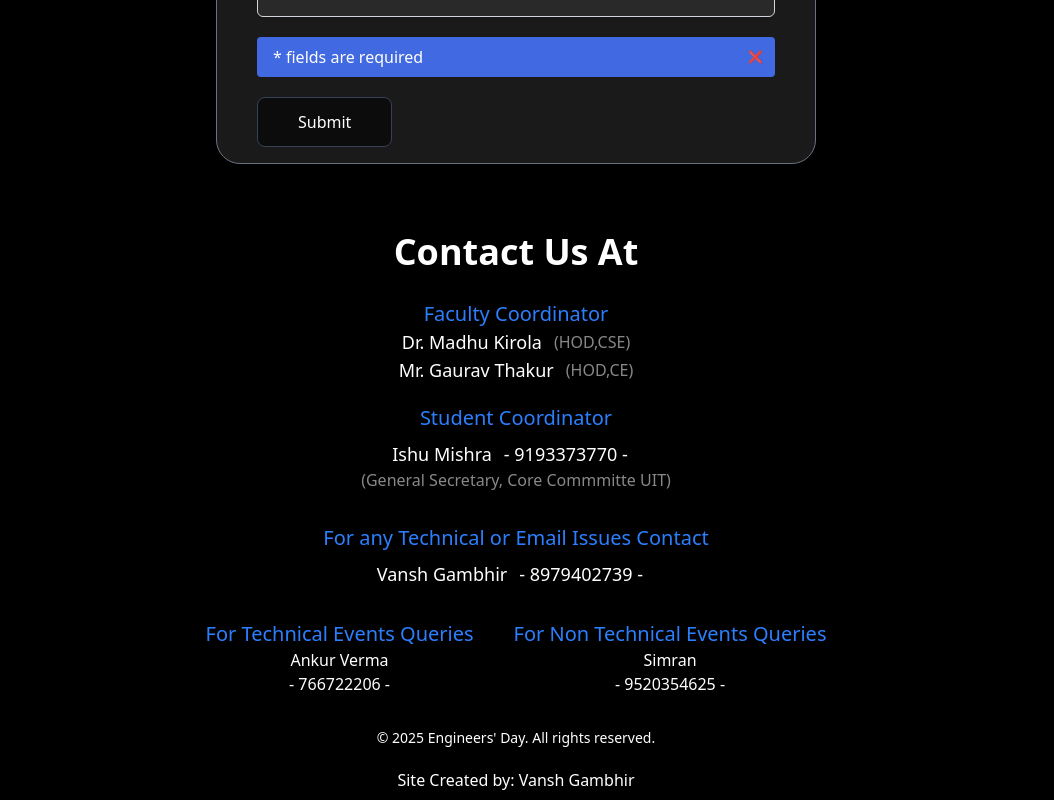
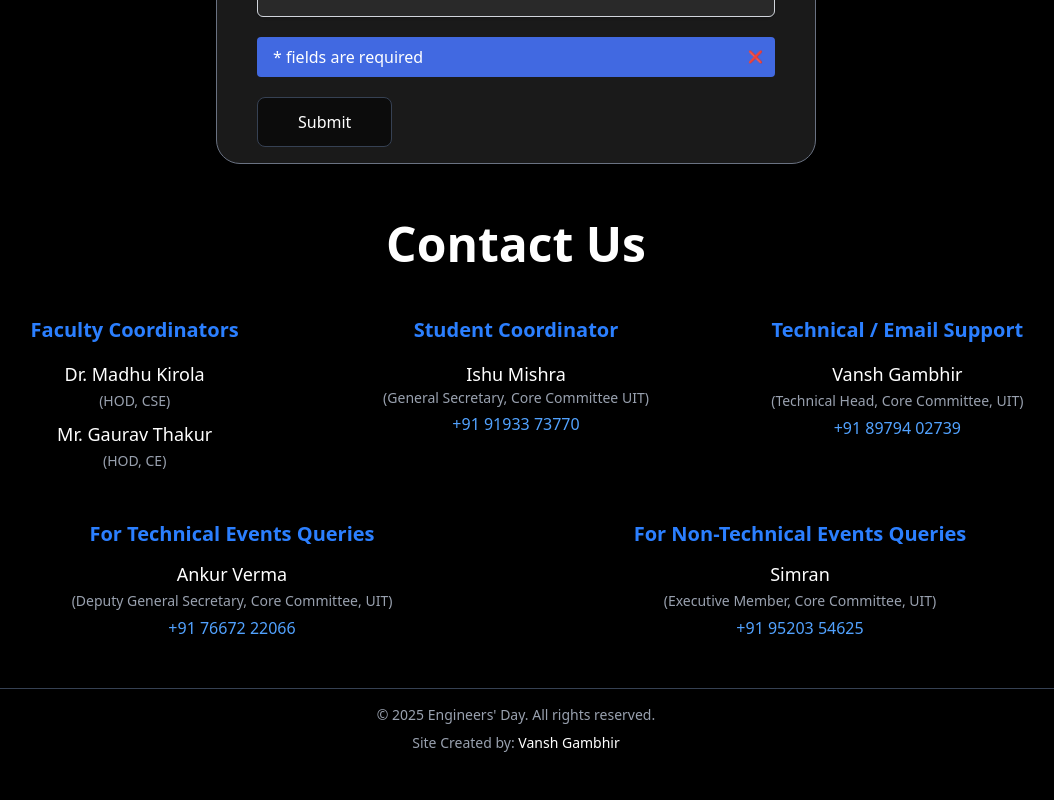
Before and after one commit to P94Vansh/engineers-day, a Next.js app: page /register in a window 1280 px wide. Shown: the part 1272-2072 px from the top of the page, without its empty margins (124-1178 px from the left). After the commit the page ends 2049 px from the top, so only its background shows below. Built offline with nearby package versions, Linux system fonts and the light colour scheme.

Commit message:
Made changes in ui for example set the container property, fixed footer etc

```diff
--- a/src/app/page.js
+++ b/src/app/page.js
@@ -117,7 +117,7 @@ export default function Home() {
       </div>
     </div>
       <hr className="bg-white h-0.5" />
-      <div className="w-full rounded-md flex flex-col md:justify-center  antialiased bg-grid-white/[0.02] relative overflow-hidden items-center">
+      <div className="w-full rounded-md flex flex-col md:justify-center  antialiased bg-grid-white/[0.02] relative overflow-hidden items-center py-10 ">
         <TypewriterEffectSmooth words={[{ text: 'Why' }, { text: "Engineers'" }, { text: "Day?" }]} />
         <div className="w-full flex md:flex-row flex-col-reverse items-center justify-center px-4 pt-10">
           <div className="md:w-[50%] w-[100%] px-3 text-white font-sans md:text-xl text-md">
@@ -146,9 +146,9 @@ export default function Home() {
       <div className="flex flex-col w-full justify-center items-center">
         <TypewriterEffectSmooth words={typeWriterPatrons} />
         <div className="flex md:flex-row flex-col justify-center items-center ">
-          <ImageBox src="/chancellorsir.jpg" title="Chief Patron" name="Shri Jitender Joshi" pos="President,Uttaranchal University" />
+          <ImageBox src="/chancellorsir.png" title="Chief Patron" name="Shri Jitender Joshi" pos="President,Uttaranchal University" />
 
-          <ImageBox src="/vc.jpg" title="Co-Chief Patron" name="Ms. Ankita Joshi" pos="Vice President,Uttaranchal University" />
+          <ImageBox src="/vc.png" title="Co-Chief Patron" name="Ms. Ankita Joshi" pos="Vice President,Uttaranchal University" />
         </div>
         <div className="flex md:flex-row flex-wrap flex-col justify-center items-center">
 
@@ -166,10 +166,10 @@ export default function Home() {
         <ImageBox title={'Student Coordinator'} src="/studco.jpg" name="Ishu Mishra" pos="General Secretary, Core Committee" />
       </div>
       <hr className="bg-white h-0.5" />
-      <div className="h-[40rem] w-full bg-black flex flex-col items-center justify-center overflow-hidden rounded-md">
+      <div className="h-[40rem] w-full container mx-auto bg-black flex flex-col items-center justify-center overflow-hidden rounded-md">
         <Image src={'/UuLogo.jpg'} className="bg-white p-5 rounded-2xl" alt="University Logo" width={300} height={300} />
         <TypewriterEffectSmooth words={[{ text: 'About' }, { text: 'Uttaranchal' }, { text: 'Institute' }, { text: 'Of' }, { text: 'Technology' }]} />
-        <div className="text-white font-serif md:text-2xl text-md p-3">Uttaranchal Institute of Technology (UIT), established in 2006 in Dehradun, is a premier engineering college under Uttaranchal University. UIT offers industry-aligned B.Tech and M.Tech programs, fostering innovation, research, and leadership. With modern infrastructure, expert faculty, and strong placement records, UIT empowers students to become globally competitive professionals. Its vibrant campus culture and academic excellence make it a top choice for aspiring engineers in Uttarakhand.</div>
+        <div className="text-white text-justify font-serif md:text-2xl text-md p-3">Uttaranchal Institute of Technology (UIT), established in 2006 in Dehradun, is a premier engineering college under Uttaranchal University. UIT offers industry-aligned B.Tech and M.Tech programs, fostering innovation, research, and leadership. With modern infrastructure, expert faculty, and strong placement records, UIT empowers students to become globally competitive professionals. Its vibrant campus culture and academic excellence make it a top choice for aspiring engineers in Uttarakhand.</div>
       <div className="w-[40rem] h-40 relative">
         {/* Gradients */}
         <div className="absolute inset-x-20 top-0 bg-gradient-to-r from-transparent via-indigo-500 to-transparent h-[2px] w-3/4 blur-sm" />
@@ -190,11 +190,11 @@ export default function Home() {
           </div>
       </div>
       <hr className="bg-white h-0.5" />
-      <div className="md:h-[50rem] h-[60rem] w-full bg-black flex flex-col items-center justify-center overflow-hidden rounded-md">
+      <div className="md:h-[50rem] h-[60rem] container mx-auto w-full bg-black flex flex-col items-center justify-center overflow-hidden rounded-md">
         <Image src={'/CoreCommitteeLogo.png'} alt="Core Committe Logo" width={130} height={130} />
         <TypewriterEffectSmooth words={[{ text: 'What' }, { text: 'is' }, { text: 'Core' }, { text: 'Committee?' }]} />
-        <div className=" w-full flex md:flex-row flex-col justify-center items-center p-7 gap-3">
-          <div className="text-white text-md md:text-2xl">The Core Committee is the flagship club of UIT, bringing
+        <div className=" w-full flex md:flex-row flex-col justify-center items-center p-7 gap-5 md:gap-9">
+          <div className="text-white text-md md:text-2xl text-justify">The Core Committee is the flagship club of UIT, bringing
             together representatives from all student clubs under
             one roof. It serves as the central body that plans,
             coordinates, and executes the flagship fests and major
--- a/src/components/Footer.jsx
+++ b/src/components/Footer.jsx
@@ -3,64 +3,102 @@ import React from "react";
 
 const Footer = ({ id }) => {
   return (
-    <div>
-      <div id={id} className="bg-black">
-        <div className="text-white text-center p-4 py-7 text-4xl font-semibold">
-          Contact Us At
-        </div>
-        <div className=" text-center text-xl text-blue-500">
-          Faculty Coordinator
-        </div>
-        <div className="md:flex-row flex flex-col md:gap-3 justify-center items-center">
-          <div className="text-white text-center text-lg ">Dr. Madhu Kirola</div>
-          <div className="text-[#888]">(HOD,CSE)</div>
-        </div>
-        <div className="md:flex-row flex flex-col md:gap-3 justify-center items-center">
-          <div className="text-white text-center text-lg ">Mr. Gaurav Thakur</div>
-          <div className="text-[#888]">(HOD,CE)</div>
-        </div>
-        <div className="text-center mt-5 text-xl text-blue-500 ">
-          Student Coordinator
-        </div>
-        <div className=" mt-2 flex flex-col  justify-center items-center">
-          <div className="text-white text-center text-lg  flex flex-col lg:flex-row ">
-            Ishu Mishra <div className="px-3 cursor-pointer" onClick={() => window.location.href = "tel:+919193373770"}>- 9193373770 - </div>
-          </div>
-          <div className="text-[#888]">(General Secretary, Core Commmitte UIT)</div>
+    <footer id={id} className="bg-black text-white">
+      <h2 className="text-center md:text-5xl text-3xl pt-4 font-bold ">Contact Us</h2>
+      {/* Main Container */}
+      <div className="max-w-6xl mx-auto px-6 py-12 grid grid-cols-1 md:grid-cols-3 gap-10">
+
+        {/* Faculty Coordinators */}
+        <div>
+          <h3 className="text-xl font-semibold text-blue-500 mb-4 text-center  ">
+            Faculty Coordinators
+          </h3>
+          <ul className="space-y-2 text-center  ">
+            <li>
+              <span className="block text-lg">Dr. Madhu Kirola</span>
+              <span className="text-gray-400 text-sm">(HOD, CSE)</span>
+            </li>
+            <li>
+              <span className="block text-lg">Mr. Gaurav Thakur</span>
+              <span className="text-gray-400 text-sm">(HOD, CE)</span>
+            </li>
+          </ul>
         </div>
 
-
-        <div className="text-center text-xl mt-8 text-blue-500 ">
-          For any Technical or Email Issues Contact
-        </div>
-        <div className="md:flex-row mt-2 flex flex-col md:gap-3 justify-center items-center">
-          <div className="text-white text-center text-lg  flex flex-col lg:flex-row ">
-            Vansh Gambhir <div className="px-3 cursor-pointer" onClick={() => window.location.href = "tel:+918979402739"}>- 8979402739 - </div>
+        {/* Student Coordinator */}
+        <div>
+          <h3 className="text-xl font-semibold text-blue-500 mb-4 text-center  ">
+            Student Coordinator
+          </h3>
+          <div className="text-center  ">
+            <p className="text-lg">Ishu Mishra</p>
+            <p className="text-gray-400 text-sm">(General Secretary, Core Committee UIT)</p>
+            <a
+              href="tel:+919193373770"
+              className="block mt-1 text-blue-400 hover:underline"
+            >
+              +91 91933 73770
+            </a>
           </div>
         </div>
-        <div className="flex md:gap-10 gap-6 flex-wrap justify-center items-center">
-          <div>
-            <div className="text-center text-xl mt-8 text-blue-500 ">For Technical Events Queries</div>
-            <div className="text-white text-center">Ankur Verma</div>
-            <div className="px-3 cursor-pointer text-white text-center" onClick={() => window.location.href = "tel:+917667222066"}>- 766722206 - </div>
 
+        {/* Technical Support */}
+        <div>
+          <h3 className="text-xl font-semibold text-blue-500 mb-4 text-center  ">
+            Technical / Email Support
+          </h3>
+          <div className="text-center  ">
+            <p className="text-lg">Vansh Gambhir</p>
+            <span className="text-gray-400 text-sm">(Technical Head, Core Committee, UIT)</span>
+            <a
+              href="tel:+918979402739"
+              className="block mt-1 text-blue-400 hover:underline"
+            >
+              +91 89794 02739
+            </a>
           </div>
-          <div>
-          <div className="text-center text-xl mt-8 text-blue-500 ">For Non Technical Events Queries</div>
-          <div className="text-white text-center">Simran</div>
-            <div className="px-3 cursor-pointer text-white text-center" onClick={() => window.location.href = "tel:+919520354625"}>- 9520354625 - </div>
-            </div>
-        </div>
-
-        <div className="text-white text-center mt-8 text-sm pb-2">
-          &copy; 2025 Engineers&apos; Day. All rights reserved.
-        </div>
-
-        <div className="md:text-md mt-3 pb-2 text-white text-center font-light font-md  ">
-          Site Created by: <br className="md:hidden" /> Vansh Gambhir
         </div>
       </div>
-    </div>
+
+      {/* Event Queries */}
+      <div className="max-w-6xl mx-auto px-6 grid grid-cols-1 md:grid-cols-2 gap-8 text-center  ">
+        <div>
+          <h3 className="text-xl font-semibold text-blue-500 mb-3">
+            For Technical Events Queries
+          </h3>
+          <p className="text-lg">Ankur Verma</p>
+          <span className="text-gray-400 text-sm">(Deputy General Secretary, Core Committee, UIT)</span>
+          <a
+            href="tel:+917667222066"
+            className="block mt-1 text-blue-400 hover:underline"
+          >
+            +91 76672 22066
+          </a>
+        </div>
+        <div>
+          <h3 className="text-xl font-semibold text-blue-500 mb-3">
+            For Non-Technical Events Queries
+          </h3>
+          <p className="text-lg">Simran</p>
+          <span className="text-gray-400 text-sm">(Executive Member, Core Committee, UIT)</span>
+          <a
+            href="tel:+919520354625"
+            className="block mt-1 text-blue-400 hover:underline"
+          >
+            +91 95203 54625
+          </a>
+        </div>
+      </div>
+
+      {/* Bottom Bar */}
+      <div className="mt-12 border-t border-gray-700 pt-4 pb-6 text-center text-sm text-gray-400">
+        <p>&copy; 2025 Engineers&apos; Day. All rights reserved.</p>
+        <p className="mt-2">
+          Site Created by:{" "}
+          <span className="text-white font-medium">Vansh Gambhir</span>
+        </p>
+      </div>
+    </footer>
   );
 };
 
```
Also changed, not shown: 2 other files (tests, documents, lock files or other folders).
